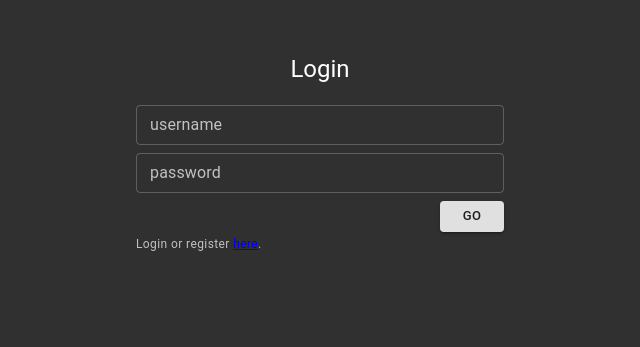
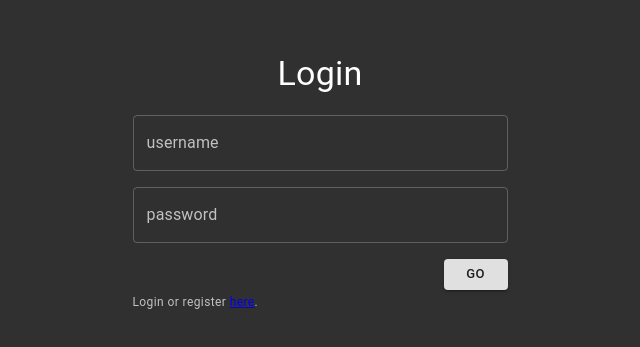
Before and after one commit to fmtabbara/pairproject, a React (Create React App) app in the folder client/: page /login in a window 1280 px wide. Shown: the part 111-458 px from the top of the page, without its empty margins (320-960 px from the left). Built offline with nearby package versions, Linux system fonts and the light colour scheme.

Commit message:
ui tweaks

```diff
--- a/client/src/routes/login/index.jsx
+++ b/client/src/routes/login/index.jsx
@@ -10,30 +10,44 @@ import {
   useTheme,
 } from '@material-ui/core'
 import { Link } from 'react-router-dom'
+import { useState } from 'react'
 
 export const Login = () => {
   const theme = useTheme()
+
+  const [username, setUsername] = useState('')
+  const [password, setPassword] = useState('')
+
+  const handleSubmit = () => {
+    console.log({ username, password })
+    setUsername('')
+    setPassword('')
+  }
+
   return (
     <Page>
       <Grid
         container
         direction="column"
         spacing={5}
-        sm={8}
         alignItems="center"
-        style={{ marginTop: theme.spacing(15) }}
+        style={{
+          maxWidth: 375,
+          margin: theme.spacing(15, 1, 1, 1),
+        }}
       >
         <Grid item>
-          <Typography variant="h5">Login</Typography>
+          <Typography variant="h4">Login</Typography>
         </Grid>
         <FormControl fullWidth>
-          <Grid container direction="column" spacing={1}>
+          <Grid container direction="column" spacing={2}>
             <Grid item>
               <TextField
                 label="username"
                 fullWidth
                 variant="outlined"
-                size="small"
+                onChange={(e) => setUsername(e.target.value)}
+                value={username}
               />
             </Grid>
             <Grid item>
@@ -41,12 +55,13 @@ export const Login = () => {
                 label="password"
                 type="password"
                 variant="outlined"
-                size="small"
                 fullWidth
+                onChange={(e) => setPassword(e.target.value)}
+                value={password}
               />
             </Grid>
             <Grid item align="end">
-              <Button variant="contained" size="small">
+              <Button variant="contained" size="small" onClick={handleSubmit}>
                 Go
               </Button>
             </Grid>
```
